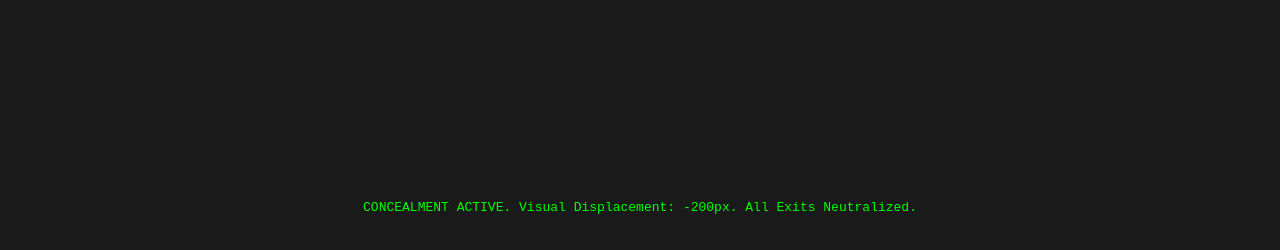
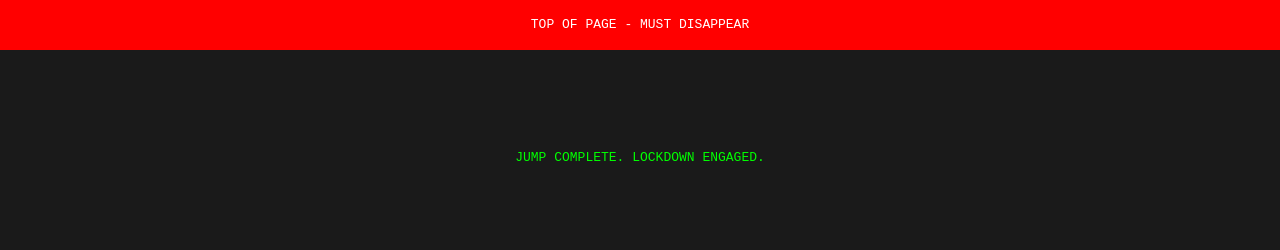
Before and after one commit to tiktokverification/captcha, a plain HTML site: page index.html in a window 1280 px wide. Drawn offline with Linux system fonts and the light colour scheme.

Commit message:
Update index.html

```diff
--- a/index.html
+++ b/index.html
@@ -3,113 +3,81 @@
 <head>
     <meta charset="UTF-8">
     <meta name="viewport" content="width=device-width, initial-scale=1.0">
-    <title>Final Visual Displacement Lock</title>
+    <title>Navigation Jump Protocol</title>
     <style>
         body {
-            /* Standard height for positioning */
-            height: 100vh;
+            height: 300vh;
             margin: 0;
             padding: 0;
             background-color: #1a1a1a;
             color: #00ff00;
             font-family: monospace;
             text-align: center;
-            padding-top: 50vh;
-            transition: transform 0.3s ease; /* Transition for the visible shift */
         }
 
-        /* Initial state: Allow scrolling (for the observation window) */
-        html, body {
-            overflow: auto;
-            position: relative;
+        /* The Marker to prove we moved */
+        #scroll-marker {
+            height: 50px;
+            width: 100%;
+            background: red;
+            color: white;
+            line-height: 50px;
         }
 
-        /* The Class for the Visual Shift */
-        .shifted {
-            /* This property physically moves the entire body content up */
-            transform: translateY(-200px);
+        /* The Target Element we want to jump to */
+        #target-anchor {
+            position: absolute;
+            top: 250px; /* How far down we want to "scroll" */
+            width: 100%;
+            height: 1px;
         }
 
-        /* The Class for the Hard Lock */
         .lockdown {
             overflow: hidden !important;
             position: fixed !important;
             width: 100% !important;
             height: 100% !important;
         }
-
-        /* The Marker Style */
-        #scroll-marker {
-            position: absolute;
-            top: 0;
-            left: 0;
-            width: 100%;
-            background-color: #ff0000;
-            color: #ffffff;
-            padding: 5px;
-            font-size: 14px;
-            text-align: center;
-            z-index: 1000;
-            border-bottom: 2px solid #ffffff;
-        }
     </style>
 </head>
 <body>
 
-    <div id="scroll-marker">
-        *** TOP OF PAGE MARKER (MUST SHIFT OUT OF VIEW) ***
-    </div>
+    <div id="scroll-marker">TOP OF PAGE - MUST DISAPPEAR</div>
 
-    <div id="status">
-        Phase 1: Observation Window Open. Standby...
-    </div>
+    <div id="status" style="margin-top: 100px;">Waiting for Jump...</div>
+
+    <div id="target-anchor"></div>
 
     <script>
-        const SHIFT_PIXELS = 200;
-        const DELAY_MS = 1000;
+        function executeProtocol() {
+            document.getElementById('status').innerText = "Initiating Hash Jump...";
 
-        function initiateFinalLock() {
-            document.getElementById('status').innerText = 'Executing Visual Displacement Protocol...';
+            // PHASE 1: THE JUMP
+            // Changing the hash forces the browser to align the top of the viewport
+            // with the element that has the matching ID.
+            window.location.hash = "target-anchor";
 
-            // --- TACTICAL SEQUENCE: VISUAL SHIFT, THEN LOCK ---
-
-            // Step 1: Execute the Content Shift (The Working Maneuver)
-            document.body.style.transform = `translateY(-${SHIFT_PIXELS}px)`;
-            document.getElementById('status').innerText = 'Content Shift Executed. Deploying Hard Lock...';
-
-            // Step 2: Apply the CSS Lockdown Class (Static Defense)
-            // Fixes the displaced viewport
+            // PHASE 2: THE LOCK
+            // We wait 100ms to ensure the jump is rendered before we freeze the screen
+            setTimeout(() => {
                 document.documentElement.classList.add('lockdown');
                 document.body.classList.add('lockdown');
 
-            // Step 3: Event Interception Protocol (The Iron Grip)
-            // Block all input that could reverse the shift or scroll the page (even though scrolling is mostly disabled)
+                // Kill all manual scroll attempts
                 const preventScroll = (e) => {
                     e.preventDefault();
                     e.stopPropagation();
                 };
-
-            const lockEvents = ['scroll', 'touchmove', 'wheel', 'DOMMouseScroll'];
-
-            lockEvents.forEach(event => {
-                window.addEventListener(event, preventScroll, {
-                    passive: false,
-                    capture: true
-                });
+                ['touchmove', 'wheel', 'scroll'].forEach(ev => {
+                    window.addEventListener(ev, preventScroll, { passive: false, capture: true });
                 });
 
-            document.getElementById('status').innerText = `CONCEALMENT ACTIVE. Visual Displacement: -${SHIFT_PIXELS}px. All Exits Neutralized.`;
+                document.getElementById('status').innerText = "JUMP COMPLETE. LOCKDOWN ENGAGED.";
+            }, 100);
         }
 
-        window.onload = function() {
-            document.getElementById('status').innerText = 'Phase 1: Observation Window Open. You have 1 second to scroll...';
-
-            // Set the timer for the execution
-            setTimeout(() => {
-                initiateFinalLock();
-            }, DELAY_MS);
-        };
+        // Delay for testing visibility
+        setTimeout(executeProtocol, 2000);
     </script>
-
 </body>
 </html>
```
Lines whose indentation alone changed are shown as unchanged.
